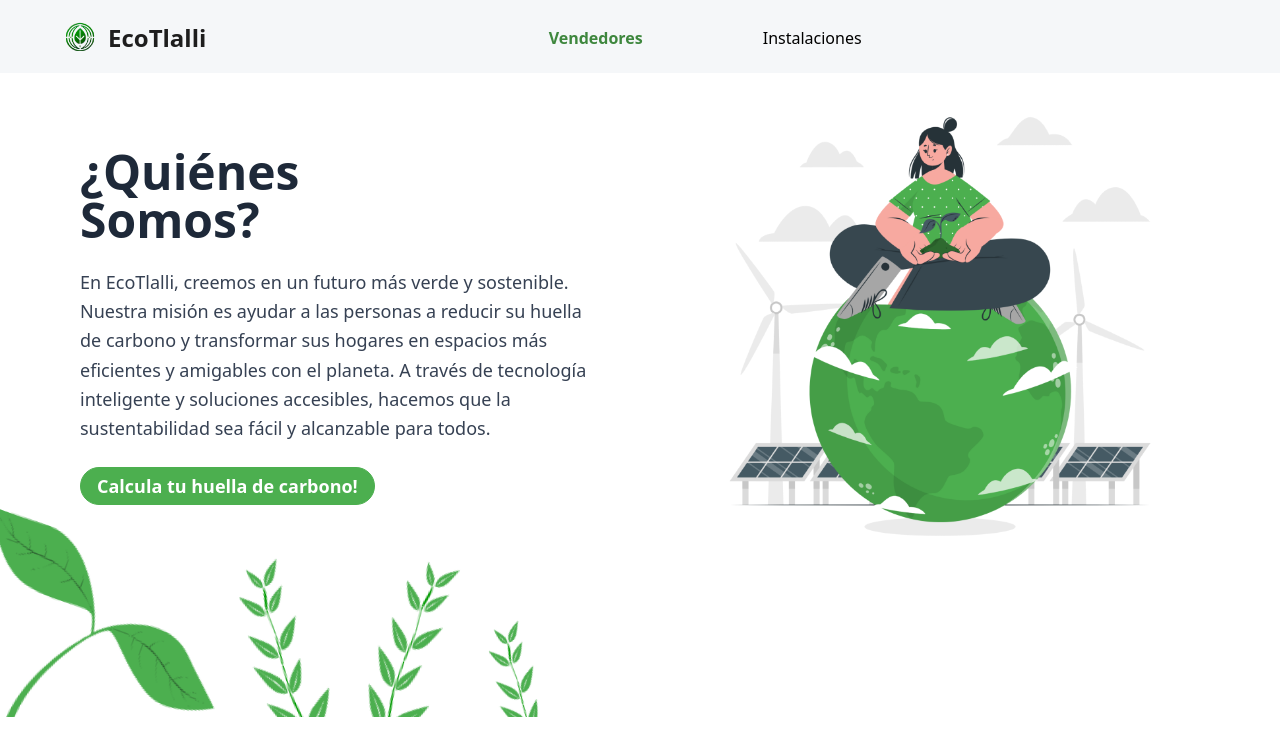
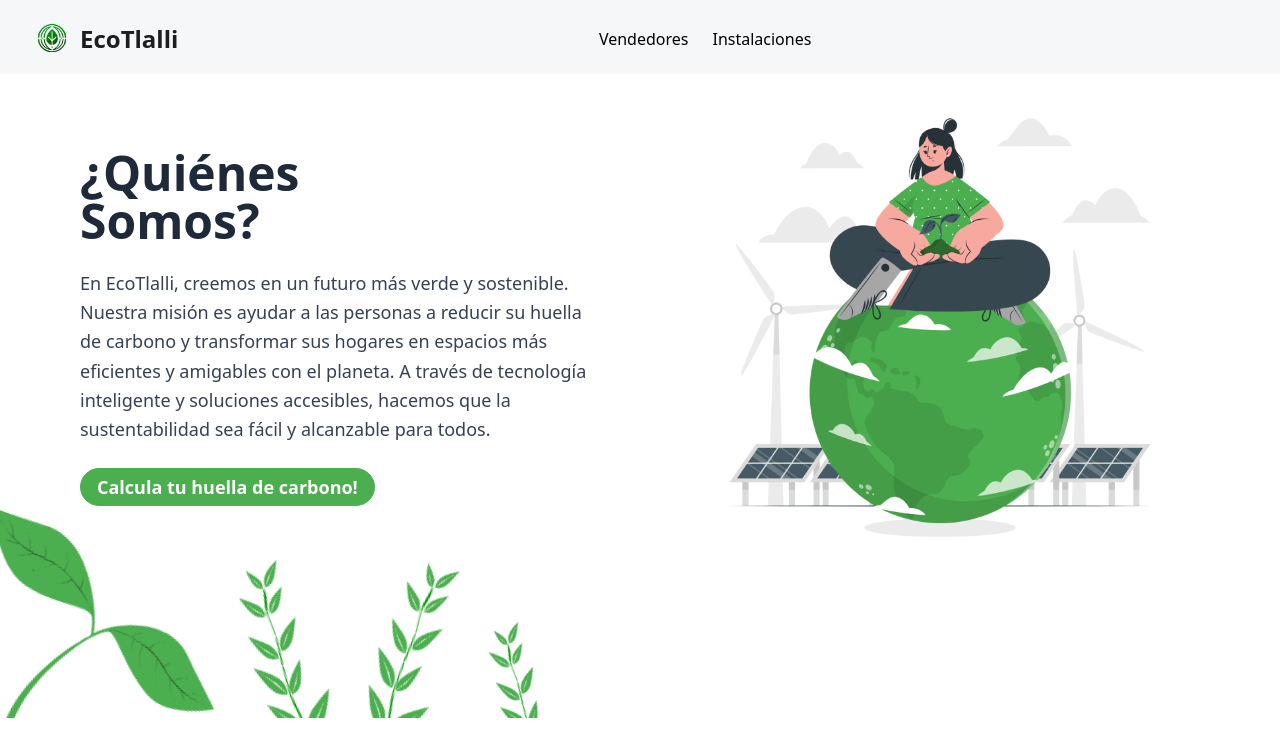
Before and after one commit to LeonardoLV19/eco_tlalli, a Next.js app: page / in a window 1280 px wide. Shown: the top 756 px of the page. Built offline with nearby package versions, Linux system fonts and the light colour scheme; some icons are missing.

Commit message:
Update TabBar.tsx

```diff
--- a/src/components/TabBar/TabBar.tsx
+++ b/src/components/TabBar/TabBar.tsx
@@ -1,81 +1,138 @@
-"use client";
+'use client'
 
-import React from "react";
-import Image from "next/image";
-import NotificationsIcon from "@mui/icons-material/Notifications";
-import ShoppingCartIcon from "@mui/icons-material/ShoppingCart";
-import PersonIcon from "@mui/icons-material/Person";
-import Link from "next/link";
+import React, { useState, useRef, useEffect } from 'react'
+import Image from 'next/image'
+import NotificationsIcon from '@mui/icons-material/Notifications'
+import ShoppingCartIcon from '@mui/icons-material/ShoppingCart'
+import PersonIcon from '@mui/icons-material/Person'
+import Link from 'next/link'
+import { usePathname } from 'next/navigation'
 
-type Role = "cliente" | "vendedor" | "admin";
+type Role = 'cliente' | 'vendedor' | 'admin'
 
 interface TabBarProps {
-  role: Role;
+  role: Role
 }
 
 const TabBar = ({ role }: TabBarProps) => {
-  const navItems = {
-    cliente: [
-      { label: "Inicio", active: true },
-      { label: "Cotizar" },
-      { label: "Acerca de" },
-      { label: "Tienda" },
-    ],
-    vendedor: [
-      { label: "Mis productos", active: true },
-      { label: "Consultar ventas" },
-    ],
-    admin: [{ label: "Vendedores", active: true }, { label: "Instalaciones" }],
-  };
+  const [isMenuOpen, setIsMenuOpen] = useState(false)
+  const menuRef = useRef<HTMLDivElement>(null)
+  const pathname = usePathname()
+
+  const toggleMenu = () => setIsMenuOpen(!isMenuOpen)
+
+  useEffect(() => {
+    const handleClickOutside = (event: MouseEvent) => {
+      if (menuRef.current && !menuRef.current.contains(event.target as Node)) {
+        setIsMenuOpen(false)
+      }
+    }
+
+    if (isMenuOpen) {
+      document.addEventListener('mousedown', handleClickOutside)
+    } else {
+      document.removeEventListener('mousedown', handleClickOutside)
+    }
+
+    return () => {
+      document.removeEventListener('mousedown', handleClickOutside)
+    }
+  }, [isMenuOpen])
+
+  const userMenu = (
+    <div className="relative" ref={menuRef}>
+      <PersonIcon
+        onClick={toggleMenu}
+        sx={{ fontSize: 28, color: '#5DAF5D', cursor: 'pointer' }}
+      />
+      {isMenuOpen && (
+        <div className="absolute right-0 mt-2 w-56 z-50">
+          <select
+            onChange={(e) => {
+              const path = e.target.value
+              if (path) window.location.href = path
+            }}
+            className="w-full px-3 py-2 border border-[#5DAF5D] text-[#1E1E1E] text-sm rounded-md focus:ring-2 focus:ring-[#5DAF5D] focus:border-[#5DAF5D] bg-white shadow-lg"
+            defaultValue=""
+          >
+            <option value="" disabled hidden>
+              Seleccionar perfil de inicio
+            </option>
+            <option value="/login-customer">Iniciar como cliente</option>
+            <option value="">Iniciar como vendedor</option>
+            <option value="">Iniciar como admin</option>
+          </select>
+        </div>
+      )}
+    </div>
+  )
 
   const icons = {
     cliente: [
-      <ShoppingCartIcon key="cart" sx={{ fontSize: 30, color: "#5DAF5D" }} />,
-      <Link key="user" href="/login-customer">
-        <PersonIcon
-          sx={{ fontSize: 30, color: "#5DAF5D", cursor: "pointer" }}
-        />
+      <Link key="cart" href="/carrito-customer">
+        <ShoppingCartIcon sx={{ fontSize: 28, color: '#5DAF5D', cursor: 'pointer' }} />
       </Link>,
+      <div key="user">{userMenu}</div>
     ],
     vendedor: [
-      <NotificationsIcon key="bell" sx={{ fontSize: 30, color: "#5DAF5D" }} />,
-      <PersonIcon key="user" sx={{ fontSize: 30, color: "#5DAF5D" }} />,
+      <NotificationsIcon key="bell" sx={{ fontSize: 28, color: '#5DAF5D' }} />,
+      <div key="user">{userMenu}</div>
     ],
-    admin: [<PersonIcon key="user" sx={{ fontSize: 30, color: "#5DAF5D" }} />],
-  };
+    admin: [
+      <div key="user">{userMenu}</div>
+    ]
+  }
+
+  const navItems = {
+    cliente: [
+      { label: 'Inicio', href:'/', match: '/'},
+      { label: 'Cotizar', href:'', match: ''},
+      { label: 'Acerca de', href:'', match: ''},
+      { label: 'Tienda', href:'', match: '' }
+    ],
+    vendedor: [
+      { label: 'Mis productos', href:'', match: ''},
+      { label: 'Consultar ventas', href:'', match: ''}
+    ],
+    admin: [
+      { label: 'Vendedores', href:'/validationSystem-admin', match: '/validationSystem-admin'},
+      { label: 'Instalaciones', href:'', match: ''}
+    ]
+  }
 
   return (
-    <header className="w-full bg-[#F5F7F9] border-t-[3px] border-[#F5F7F9]">
-      <div className="max-w-7xl mx-auto flex items-center justify-between px-15 py-4">
+    <header className="w-full bg-[#F5F7F9] border-t-4 border-[#F5F7F9]">
+      <div className="max-w-7xl mx-auto flex flex-wrap items-center justify-between px-4 sm:px-6 lg:px-8 py-4 gap-y-4">
+
         {/* Logo y Nombre */}
         <div className="flex items-center space-x-2">
           <Image src="/logo.png" alt="EcoTlalli logo" width={40} height={40} />
-          <span className="font-extrabold text-2xl text-[#1E1E1E]">
-            EcoTlalli
-          </span>
+          <span className="font-extrabold text-xl sm:text-2xl text-[#1E1E1E]">EcoTlalli</span>
         </div>
 
-        {/* Navegación (no reactiva, solo visual) */}
-        <nav className="flex space-x-30 items-center text-m font-medium">
+        {/* Navegación */}
+        <nav className="flex flex-wrap gap-x-6 gap-y-2 items-center text-sm sm:text-base font-medium justify-center">
           {navItems[role].map((item, i) => (
-            <span
+            <Link
               key={i}
+              href={item.href}
               className={`cursor-pointer ${
-                item.active
-                  ? "text-[#3E873E] font-semibold"
-                  : "text-black hover:text-[#3E873E]"
+                pathname === item.match
+                  ? 'text-[#3E873E] font-semibold'
+                  : 'text-black hover:text-[#3E873E]'
               }`}
             >
               {item.label}
-            </span>
+            </Link>
           ))}
         </nav>
-
         {/* Íconos */}
-        <div className="flex space-x-4 items-center">{icons[role]}</div>
+        <div className="flex space-x-6 items-center">
+          {icons[role]}
+        </div>
       </div>
     </header>
-  );
-};
+  )
+}
 
-export default TabBar;
+export default TabBar
```
